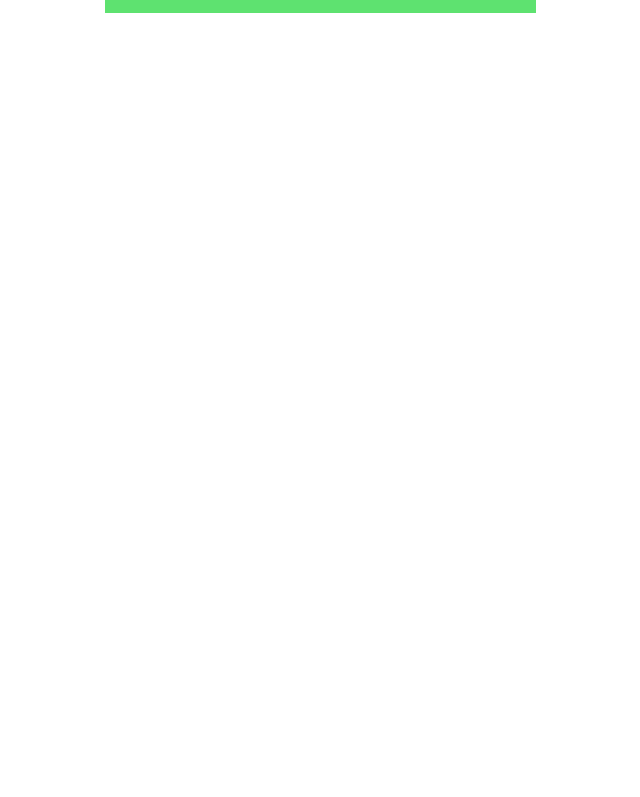
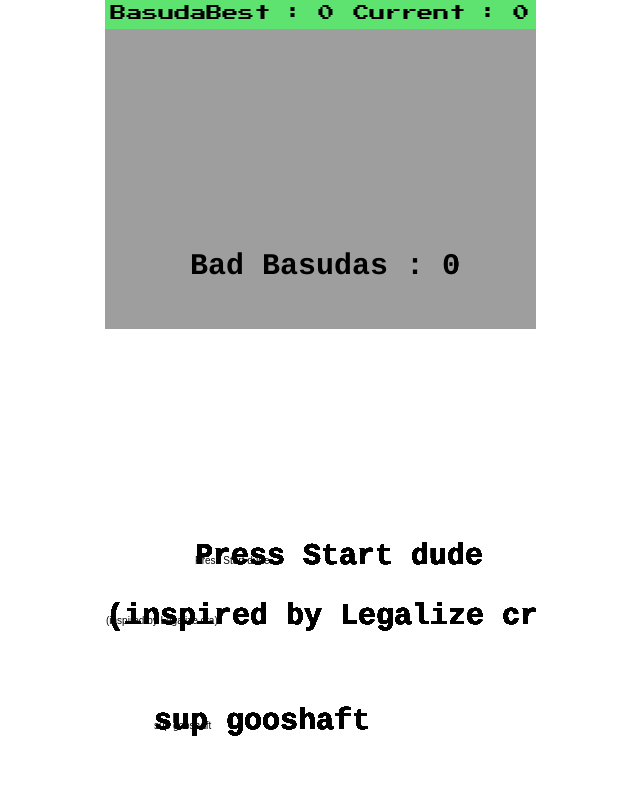
Before and after one commit to Silonugget/silonugget.github.io, a plain HTML site: page index.html in a window 1280 px wide. Shown: the part 105-902 px from the top of the page, without its empty margins (320-960 px from the left). Drawn offline with Linux system fonts and the light colour scheme.

Commit message:
Update index.html

```diff
--- a/index.html
+++ b/index.html
@@ -4,7 +4,7 @@
 <head>
     <meta charset="UTF-8">
     <meta name="viewport" content="width=device-width, initial-scale=1">
-   <script src="flappyBird.js"></script>
+   <script src="flappyBird.js" defer></script>
  <link rel="stylesheet" href="main.css">
     <title>The Basuda Man Video Game</title>
 </head>
```
